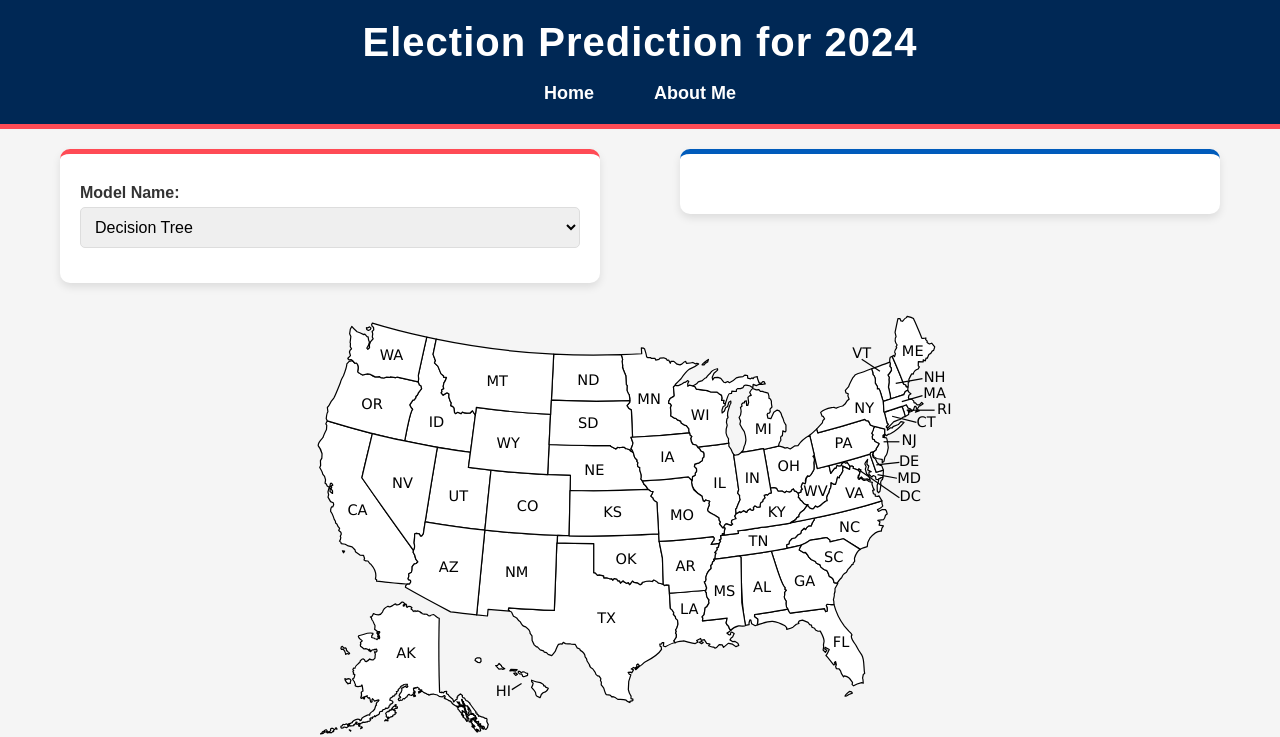
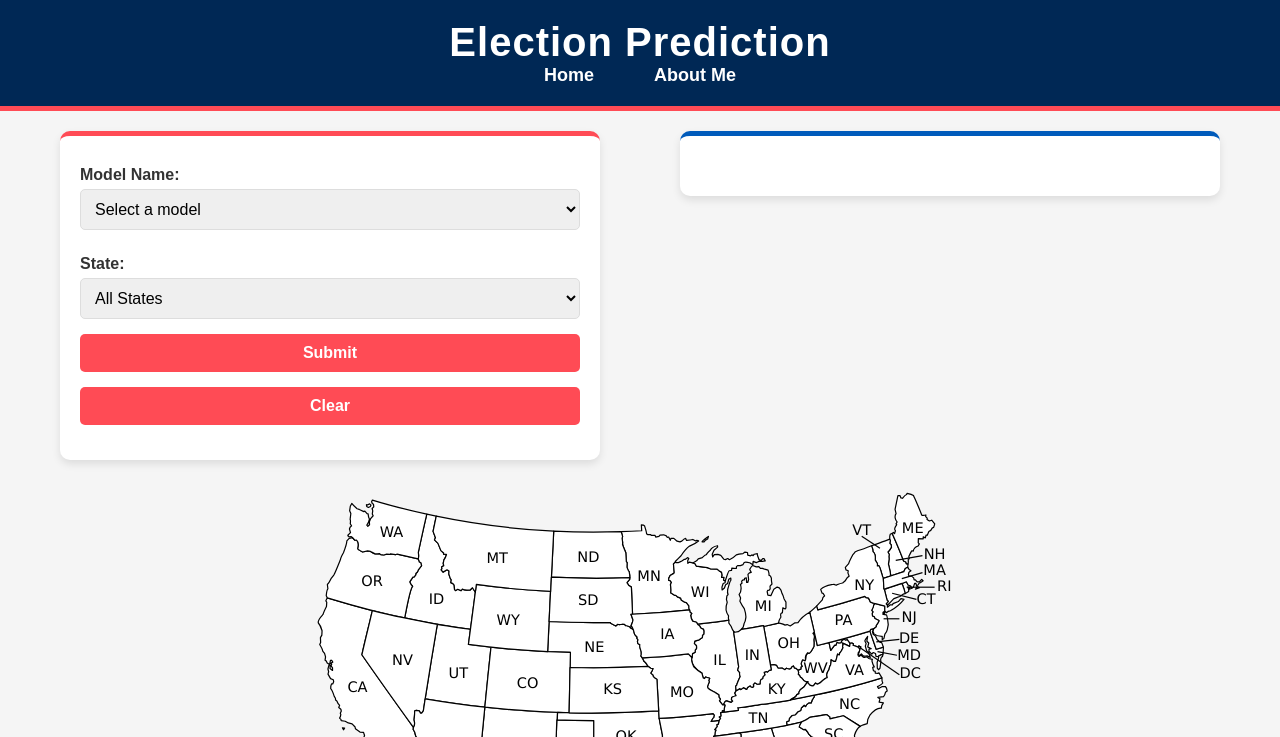
Before and after one commit to sjhaleprogrammer/CSCI6020-final-project, a Flask app: page / in a window 1280 px wide. Shown: the top 737 px of the page. Run offline with Flask 3, Linux system fonts and the light colour scheme.

Commit message:
Revert "fixed front to work with new metrics *still need to display them in a table*"
This reverts commit 348c7969c7aa29dde21149c9fa9b24a0ca974d6f.

```diff
--- a/frontend/templates/about.html
+++ b/frontend/templates/about.html
@@ -9,8 +9,7 @@
 </head>
 <body>
     <header>
-        <h1>Election Prediction for 2024</h1>
-        <br>
+        <h1>Election Prediction</h1>
         <nav>
             <ul>
                 <li><a href="{{ url_for('index') }}">Home</a></li>
@@ -24,7 +23,7 @@
             <table id="prediction-table" class="prediction-table">
                 <div class="table-header">
                     <h2>About the Project</h2>
-                    <p>Welcome to the Election Predictions for 2024, a Flask-powered service that predicts the election outcome for a given state and year. The API uses pre-trained machine learning models to deliver accurate predictions, enabling insightful analyses.</p>
+                    <p>lorem ipsem</p>
                 </div>
             </div>
             <div id="prediction-table-container" class="prediction-table-container">
--- a/frontend/templates/index.html
+++ b/frontend/templates/index.html
@@ -9,8 +9,7 @@
 </head>
 <body>
     <header>
-        <h1>Election Prediction for 2024</h1>
-        <br>
+        <h1>Election Prediction</h1>
         <nav>
             <ul>
                 <li><a href="{{ url_for('index') }}">Home</a></li>
@@ -24,7 +23,8 @@
         <div class="form-container">
             <form id="predictionForm">
                 <label for="model">Model Name:</label>
-                <select id="model" name="model_name" required oncharge="submitPrediction()">
+                <select id="model" name="model_name" required>
+                    <option value="" disabled selected>Select a model</option>
                     <option value="decision_tree">Decision Tree</option>
                     <option value="k_nearest_neighbors">K Nearest Neighbors</option>
                     <option value="logistic_regression">Logistic Regression</option>
@@ -32,7 +32,63 @@
                     <option value="random_forest">Random Forest</option>
                 </select>
 
+                <label for="state">State:</label>
+                <select id="state" name="state" required>
+                    <option value="All States">All States</option>
+            <option value="Alabama">Alabama</option>
+            <option value="Alaska">Alaska</option>
+            <option value="Arizona">Arizona</option>
+            <option value="Arkansas">Arkansas</option>
+            <option value="California">California</option>
+            <option value="Colorado">Colorado</option>
+            <option value="Connecticut">Connecticut</option>
+            <option value="Delaware">Delaware</option>
+            <option value="Florida">Florida</option>
+            <option value="Georgia">Georgia</option>
+            <option value="Hawaii">Hawaii</option>
+            <option value="Idaho">Idaho</option>
+            <option value="Illinois">Illinois</option>
+            <option value="Indiana">Indiana</option>
+            <option value="Iowa">Iowa</option>
+            <option value="Kansas">Kansas</option>
+            <option value="Kentucky">Kentucky</option>
+            <option value="Louisiana">Louisiana</option>
+            <option value="Maine">Maine</option>
+            <option value="Maryland">Maryland</option>
+            <option value="Massachusetts">Massachusetts</option>
+            <option value="Michigan">Michigan</option>
+            <option value="Minnesota">Minnesota</option>
+            <option value="Mississippi">Mississippi</option>
+            <option value="Missouri">Missouri</option>
+            <option value="Montana">Montana</option>
+            <option value="Nebraska">Nebraska</option>
+            <option value="Nevada">Nevada</option>
+            <option value="New Hampshire">New Hampshire</option>
+            <option value="New Jersey">New Jersey</option>
+            <option value="New Mexico">New Mexico</option>
+            <option value="New York">New York</option>
+            <option value="North Carolina">North Carolina</option>
+            <option value="North Dakota">North Dakota</option>
+            <option value="Ohio">Ohio</option>
+            <option value="Oklahoma">Oklahoma</option>
+            <option value="Oregon">Oregon</option>
+            <option value="Pennsylvania">Pennsylvania</option>
+            <option value="Rhode Island">Rhode Island</option>
+            <option value="South Carolina">South Carolina</option>
+            <option value="South Dakota">South Dakota</option>
+            <option value="Tennessee">Tennessee</option>
+            <option value="Texas">Texas</option>
+            <option value="Utah">Utah</option>
+            <option value="Vermont">Vermont</option>
+            <option value="Virginia">Virginia</option>
+            <option value="Washington">Washington</option>
+            <option value="West Virginia">West Virginia</option>
+            <option value="Wisconsin">Wisconsin</option>
+            <option value="Wyoming">Wyoming</option>
+        </select>
 
+        <button type="button" onclick="submitPrediction()">Submit</button>
+        <button type="button" onclick="clearForm()">Clear</button>
     </form>
 </div>
 <!-- Results Section -->
@@ -74,29 +130,13 @@ let electoralVotes = {};
 let republicanTotal = 0;
 let democraticTotal = 0;
 
-
-// Load the form submission on page load if a model is selected
-window.onload = function() {
-    const modelSelect = document.getElementById('model');
-    submitPrediction();
-};
-
-document.getElementById('model').addEventListener('change', function() {
-    submitPrediction();
-});
-
-
-
-
 document.addEventListener("DOMContentLoaded", async () => {
     // Fetch electoral votes data when the page loads
     const response = await fetch('/electoral_votes');
     electoralVotes = await response.json();
 });
 
-
 async function submitPrediction() {
-
         // Clear the table data
         const tableBody = document.getElementById('prediction-table').getElementsByTagName('tbody')[0];
     tableBody.innerHTML = '';
@@ -117,13 +157,13 @@ async function submitPrediction() {
     republicanTotal = 0;
     democraticTotal = 0;
     const formData = new FormData(document.getElementById('predictionForm'));
-
     const data = {
         model_name: formData.get('model_name'),
+        state: formData.get('state'),
         year: 2024
     };
 
-    const response = await fetch('/predict_all', {
+    const response = await fetch('/predict', {
         method: 'POST',
         headers: {
             'Content-Type': 'application/json'
@@ -131,25 +171,44 @@ async function submitPrediction() {
         body: JSON.stringify(data)
     });
 
-
     const resultDiv = document.getElementById('result');
     if (response.ok) {
         const result = await response.json();
-        console.log(result);
 
+        if (data.state === "All States") {
+            resultDiv.innerHTML = `
+                <h2>Prediction Results for All States</h2>`;
             // Update the map for all states
-        updateMap(result);
+            updateMap("All States", result);
             updateElectoralVotes(result);
+        } else {
+            // Extract electoral votes for the selected state
+            const votes = electoralVotes["Electoral College Votes"][result.state] || 0;
 
+            resultDiv.innerHTML = `
+                <h2>Prediction Result</h2>
+                <p><strong>State:</strong> ${result.state}</p>
+                <p><strong>Predicted Result for 2024:</strong> ${result.predicted_result}</p>
+            `;
+
+            // Update the map for a single state
+            updateMap(result.state, result.predicted_result);
+
+            // Update electoral tally for the single state
+            updateElectoralVotes({
+                [result.state]: { predicted_result: result.predicted_result }
+            });
+        }
     } else {
         const error = await response.json();
         resultDiv.innerHTML = `<p>Error: ${error.error}</p>`;
     }
 }
 
-function updateMap(predictedResult) {
-
-    for (const [stateName, data] of Object.entries(predictedResult.predictions)) {
+function updateMap(state, predictedResult) {
+    if (state === "All States") {
+        // Process the result object for all states
+        for (const [stateName, data] of Object.entries(predictedResult)) {
             const stateId = Object.keys(myUsaMap.statesData).find(
                 key => myUsaMap.statesData[key].fullName === stateName
             );
@@ -159,7 +218,17 @@ function updateMap(predictedResult) {
                 myUsaMap.statesData[stateId].overrideFillEnabled = true;
             }
         }
-
+    } else {
+        // Update color for a single state
+        const stateId = Object.keys(myUsaMap.statesData).find(
+            key => myUsaMap.statesData[key].fullName === state
+        );
+        if (stateId) {
+            const fillColor = getFillColor(predictedResult);
+            myUsaMap.statesData[stateId].overrideFill = fillColor;
+            myUsaMap.statesData[stateId].overrideFillEnabled = true;
+        }
+    }
     myUsaMap.draw();
 }
 
@@ -174,7 +243,7 @@ function updateElectoralVotes(predictions) {
     // Clear previous table rows
     tableBody.innerHTML = '';
 
-    for (const [state, data] of Object.entries(predictions.predictions)) {
+    for (const [state, data] of Object.entries(predictions)) {
         const votes = electoralVotes["Electoral College Votes"][state] || 0;
 
         // Create a new row for each state
@@ -199,9 +268,6 @@ function updateElectoralVotes(predictions) {
             republicanTotal += votes;
         }
     }
-
-
-
 
     // Update the results display (tally)
     const resultsDiv = document.getElementById('results-summary');
```
Lines whose indentation alone changed are shown as unchanged.
